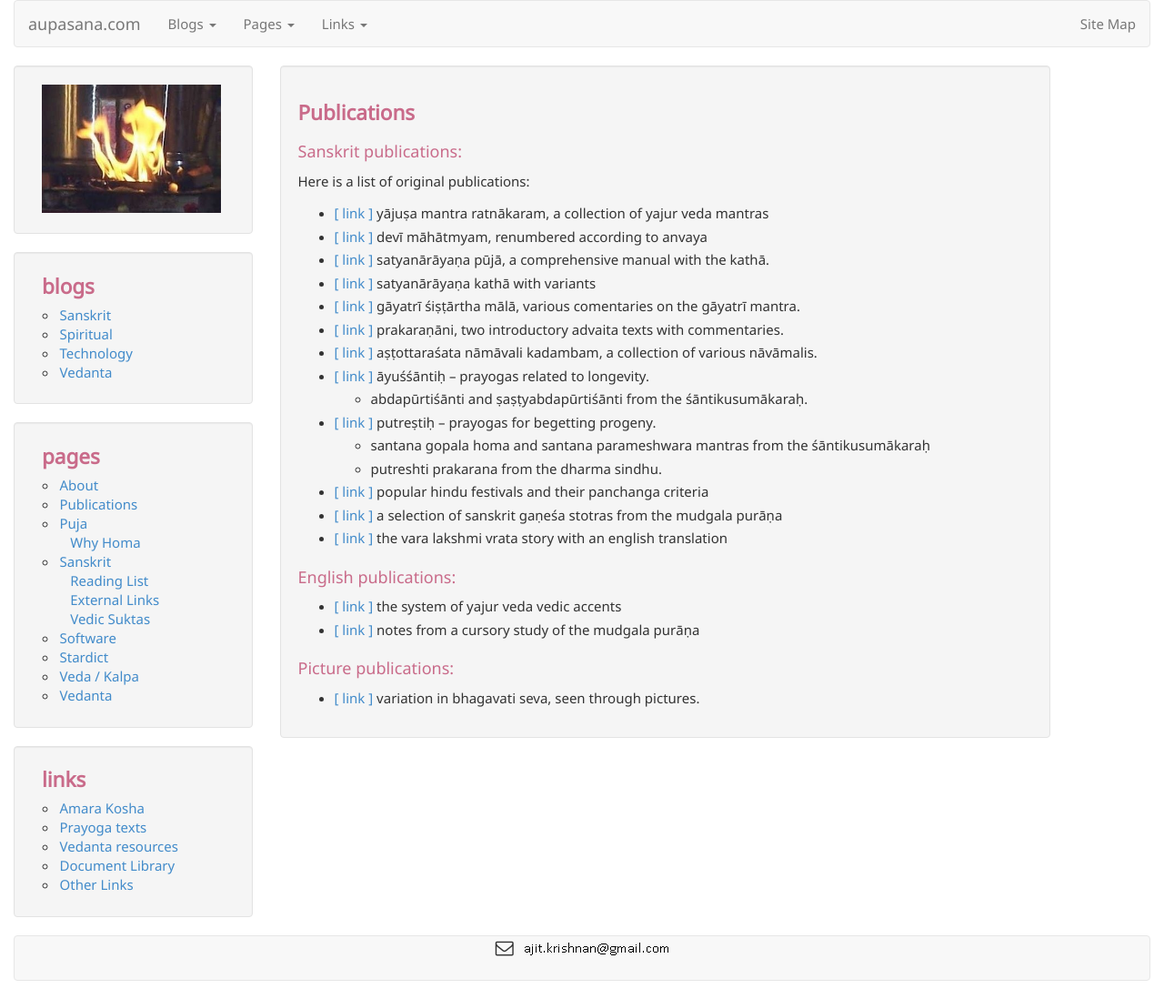
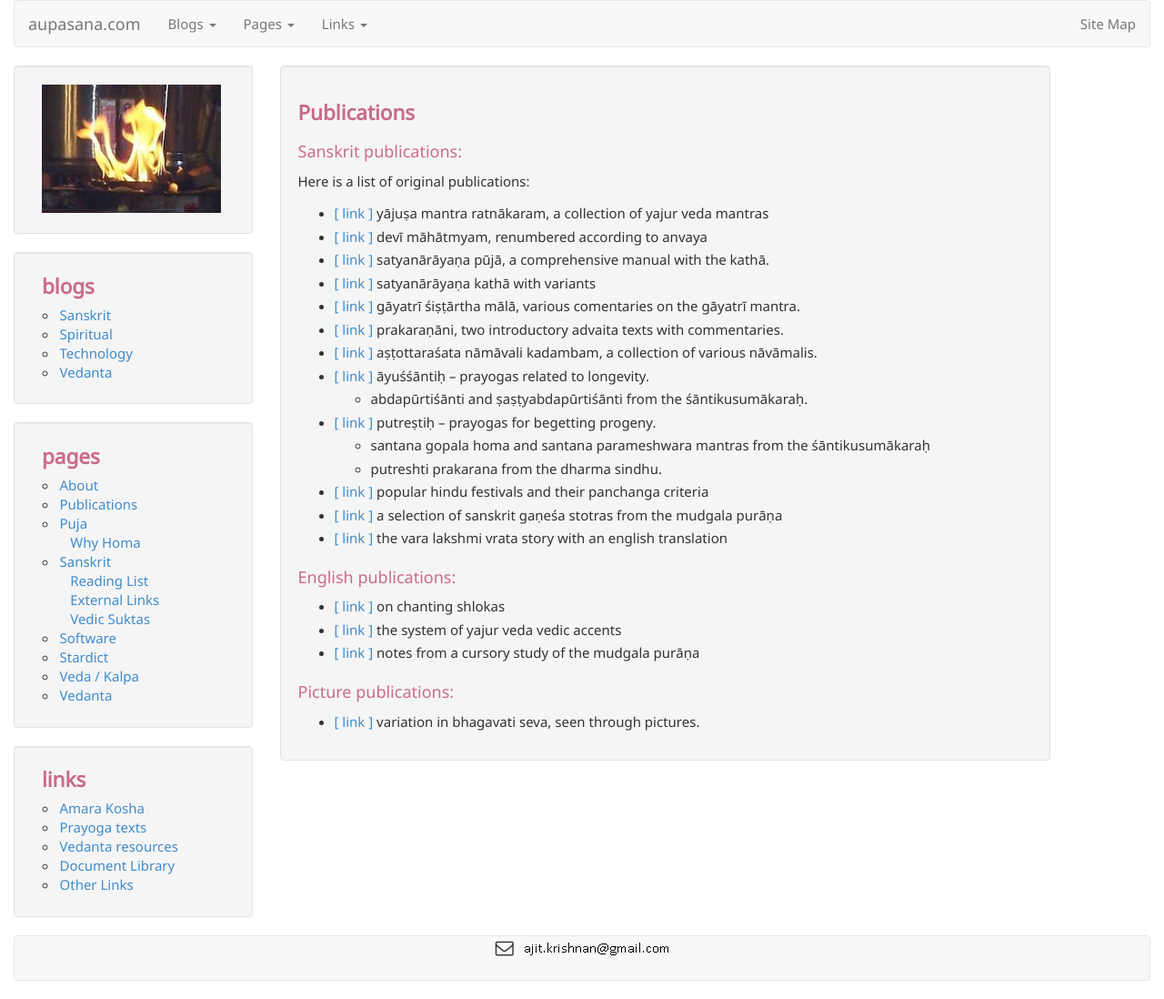
Before and after one commit to aupasana/aupasana.github.io, a Jekyll site: the page built from pages/publications.md, in a window 1280 px wide. Shown: the whole page at 91% size. Built offline with Jekyll 4.4.1, drawn with Linux system fonts in a browser that asks for light colours; nearby versions of some CDN libraries.

Commit message:
Update publications.md

```diff
--- a/pages/publications.md
+++ b/pages/publications.md
@@ -39,11 +39,13 @@ Here is a list of original publications:
 
 ## English publications:
 
+* [[ link ]][chanting] on chanting shlokas
 * [[ link ]][accents] the system of yajur veda vedic accents
 * [[ link ]][vidya] notes from a cursory study of the mudgala purāṇa
 
 [accents]: https://www.dropbox.com/s/j7d86bxb5e6o0yu/VedicAccents2.pdf?dl=1
 [vidya]: https://www.dropbox.com/s/5goivvkesezpby8/mudgala_vidya_08_11_03.pdf?dl=1
+[chanting]: https://www.dropbox.com/s/66y02nlt94zc4c0/chanting_slokas_01.pdf?dl=0
 
 ## Picture publications:
 
```
